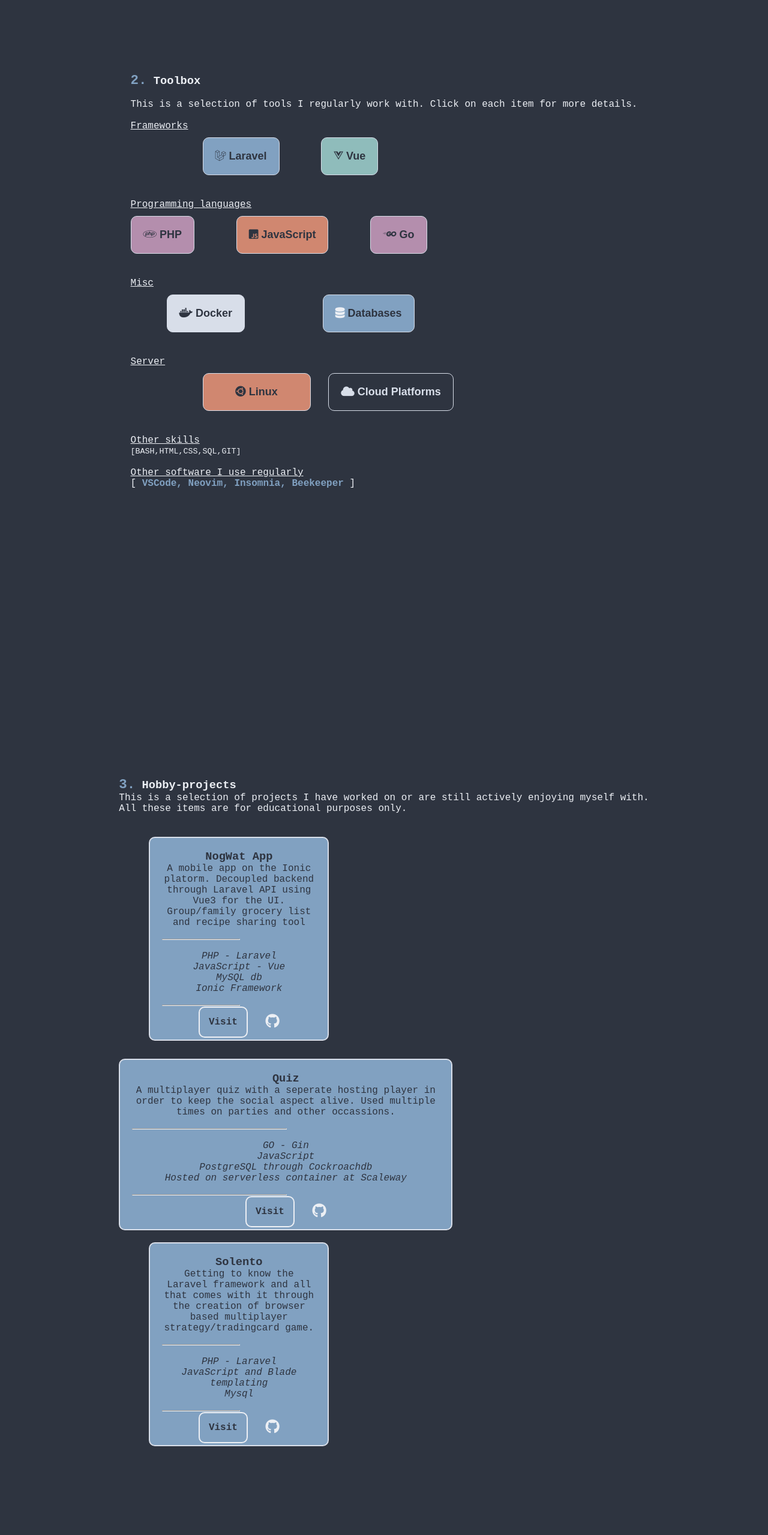
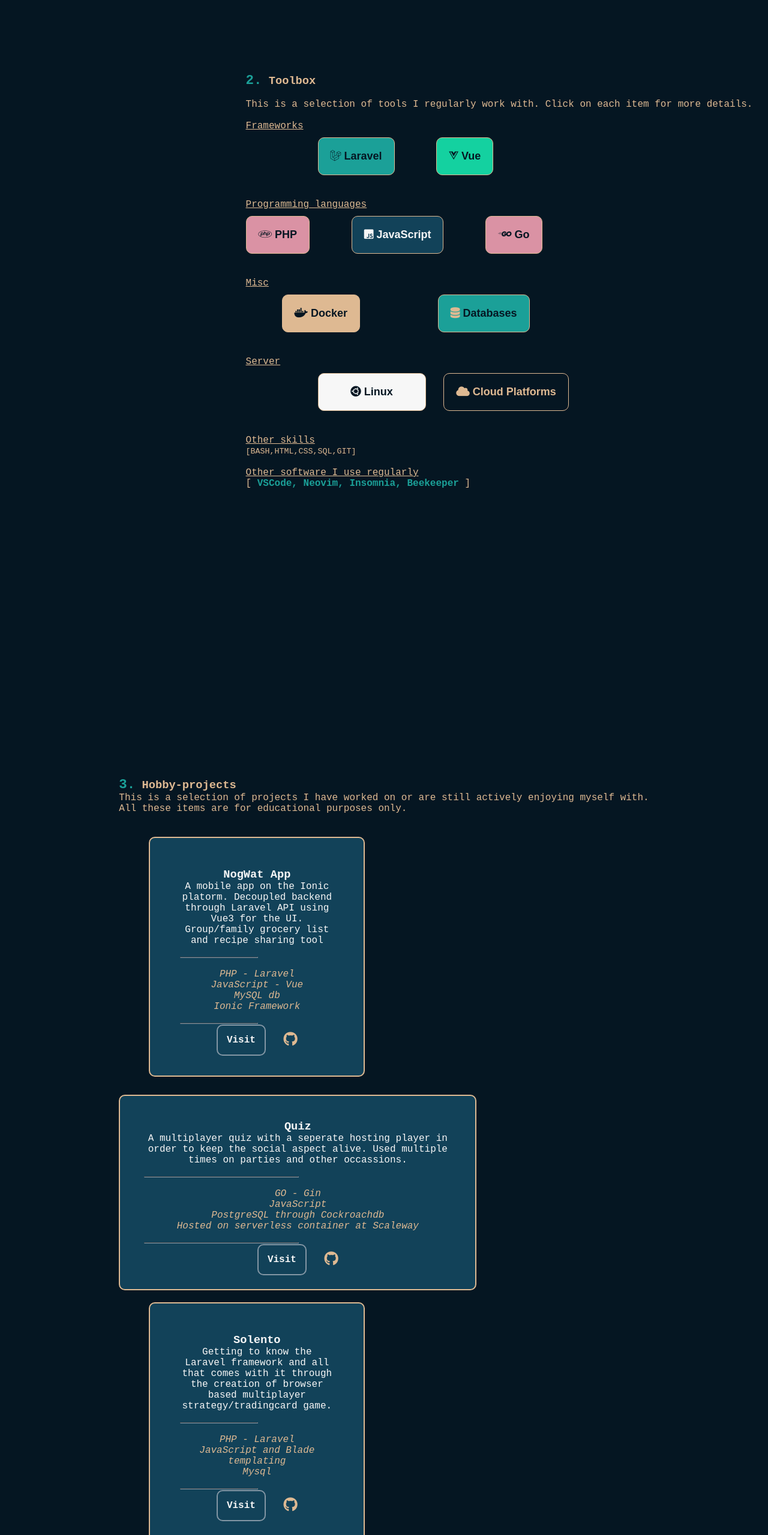
Before and after one commit to jagersd/portfolio-page, a plain HTML site: page 2022/index.html in a window 1280 px wide. Shown: the part 1640-4199 px from the top of the page at 60% size. Drawn offline with Linux system fonts and the light colour scheme.

Commit message:
New color scheme maybe

```diff
--- a/2022/index.html
+++ b/2022/index.html
@@ -219,7 +219,7 @@
                     <hr style="width:50%;">
                     <br>
                     <a class="btn-link" href="https://quiz2mlvqhq9z-quiz2.functions.fnc.nl-ams.scw.cloud" target="about_blank">Visit</a>
-                    <a href="https://github.com/jagersd/quiz2" target="about_blank"><i class="fa-brands fa-github fa-xl"></i></a>
+                    <a href="https://github.com/jagersd/quiz3" target="about_blank"><i class="fa-brands fa-github fa-xl"></i></a>
                 </div>
                 <!--Solento-->
                 <div class="center-element" id="solento">
@@ -236,7 +236,7 @@
                     <br>
                     <hr style="width:50%;">
                     <br>
-                    <a class="btn-link" href="https://project-solento.stefandejager.nl/" target="about_blank">Visit</a>
+                    <a class="btn-link" href="https://solento.stefandejager.nl/" target="about_blank">Visit</a>
                     <a href="https://github.com/jagersd/Solento" target="about_blank"><i class="fa-brands fa-github fa-xl"></i></a>
                 </div>
             </div>
--- a/2022/static/main.js
+++ b/2022/static/main.js
@@ -52,11 +52,11 @@ const iconList = [
   "fa-brands fa-laravel",
   "fa-brands fa-ubuntu",
   "fa-brands fa-gitlab",
-  "fa-brands fa-stack-overflow"
+  "fa-brands fa-git",
 ];
 
 const iconColors = [
-  "#ECEFF4","#D08770","#81A1C1","#8FBCBB","#BF616A","#B48EAD"
+  "#ECEFF4","#DEB992","#123259","#1BA098","#701E2A","#DA92A4"
 ]
 
 async function loopIcons(){
--- a/2022/static/style.css
+++ b/2022/static/style.css
@@ -1,5 +1,4 @@
-
-:root{
+/* :root{
     --background: #2E3440;
     --light: #ECEFF4;
     --accent1: #D08770;
@@ -8,6 +7,19 @@
     --accent4:#B48EAD;
     --accent5:#BF616A;
     --text-color: #D8DEE9;
+}
+*/
+
+:root{
+    --background: #051622;
+    --light: #8296A4;
+    --white: #F7F7F7;
+    --accent1: #124259;
+    --accent2: #1BA098;
+    --accent3: #14D1A0;
+    --accent4: #DA92A4;
+    --accent5: #701E2A;
+    --text-color: #DEB992;
 }
 
 /* :root{
@@ -29,8 +41,12 @@
 *{
     padding: 0;
     margin: 0;
-    color: var(--light);
+    color: var(--text-color);
     scroll-behavior: smooth;
+}
+
+hr{
+    border-color:var(--light);
 }
 
 ::-webkit-scrollbar {
@@ -55,17 +71,17 @@ body{
     font-weight: bold;
     border: 2px solid var(--light);
     border-radius: 10px;
-    background-color: var(--accent2);
-    color: var(--background);
+    background-color: var(--accent1);
+    color: var(--white);
     padding: 15px;
     margin-top: 20px;
 }
 
 .btn-link:hover{
     color: var(--light);
-    border: 2px solid var(--accent);
+    border: 2px solid var(--accent1);
     background-color: var(--background);
-    box-shadow: 0px 10px 8px 0px rgba(0,0,0,0.3);
+    box-shadow: 5px 10px 8px 0px rgba(255,255,255,0.3);
     transition: 500ms;
 }
 
@@ -185,7 +201,7 @@ b{
 #portfoliopic{
     float:right;
     max-height: 15vh;
-    border:5px solid var(--light);
+    border:5px solid var(--accent2);
     border-radius: 100px;
 }
 
@@ -297,6 +313,10 @@ b{
     padding-left: 30px;
 }
 
+#toolbox{
+    padding-left: 30vw;
+}
+
 #toolbox-tool-list{
     list-style: none;
 }
@@ -309,7 +329,7 @@ b{
 }
 
 .project p,.project h3{
-    color: var(--background);
+    color: var(--white);
 }
 .project-tools-list{
     list-style: none;
@@ -324,31 +344,32 @@ b{
 }
 
 .project-tools-list li{
-    color: var(--background);
+    color: var(--text-color);
 }
 #nog-wat-app, #solento{
-    padding: 20px;
+    padding: 50px;
     width:20vw;
     border: 2px solid var(--text-color);
     border-radius: 10px;
-    background-color: var(--accent2);
+    background-color: var(--accent1);
     margin-left: 50px;
     margin-top: 20px;
     text-align: center;
 }
 #quiz-app{
-    padding: 20px;
+    padding: 40px;
     width:40vw;
     border: 2px solid var(--text-color);
     border-radius: 10px;
-    background-color: var(--accent2);
+    background-color: var(--accent1);
     margin-top: 30px;
     margin-left: 0px;
     text-align: center;
 }
 
 #work-experience{
-    width: 80%;
+    padding-left: 90px;
+    width: 80vw;
 }
 
 @media only screen and (max-width: 600px) {
@@ -368,19 +389,13 @@ b{
         text-align: center;
     }
 
-    #about{
+    #about, #toolbox, #hobby-projects, #work-experience{
+        padding-left: 0;
         width: 80%;
     }
 
-    #toolbox{
-        width:80%;
-    }
-
-    #hobby-projects{
-        width: 80%;
-    }
     #nog-wat-app,#quiz-app,#solento{
-        width: 80%;
+        width: 60%;
     }
 
 }
--- a/2022/static/toolbox-style.css
+++ b/2022/static/toolbox-style.css
@@ -13,7 +13,7 @@ button:hover{
     background-color: var(--background)!important;
     padding: 40px!important;
     transition: 500ms;
-    box-shadow: 0px 10px 8px 0px rgba(0,0,0,0.3);
+    box-shadow: 0px 10px 8px 0px rgba(200,200,200,0.3);
 }
 
 button:hover i{
@@ -52,12 +52,12 @@ button:hover i{
 
 #javascript-btn{
     background-color: var(--accent1);
-    color: var(--background);
+    color: var(--white);
     margin-left: 60px;
 }
 
 #javascript-btn i{
-    color: var(--background);
+    color: var(--white);
 }
 
 #go-btn{
@@ -82,7 +82,7 @@ button:hover i{
 
 #linux-btn{
     width: 180px;
-    background-color: var(--accent1);
+    background-color: var(--white);
     color: var(--background);
     margin-left: 120px;
 }
```
Also changed, not shown: 2 other files.
